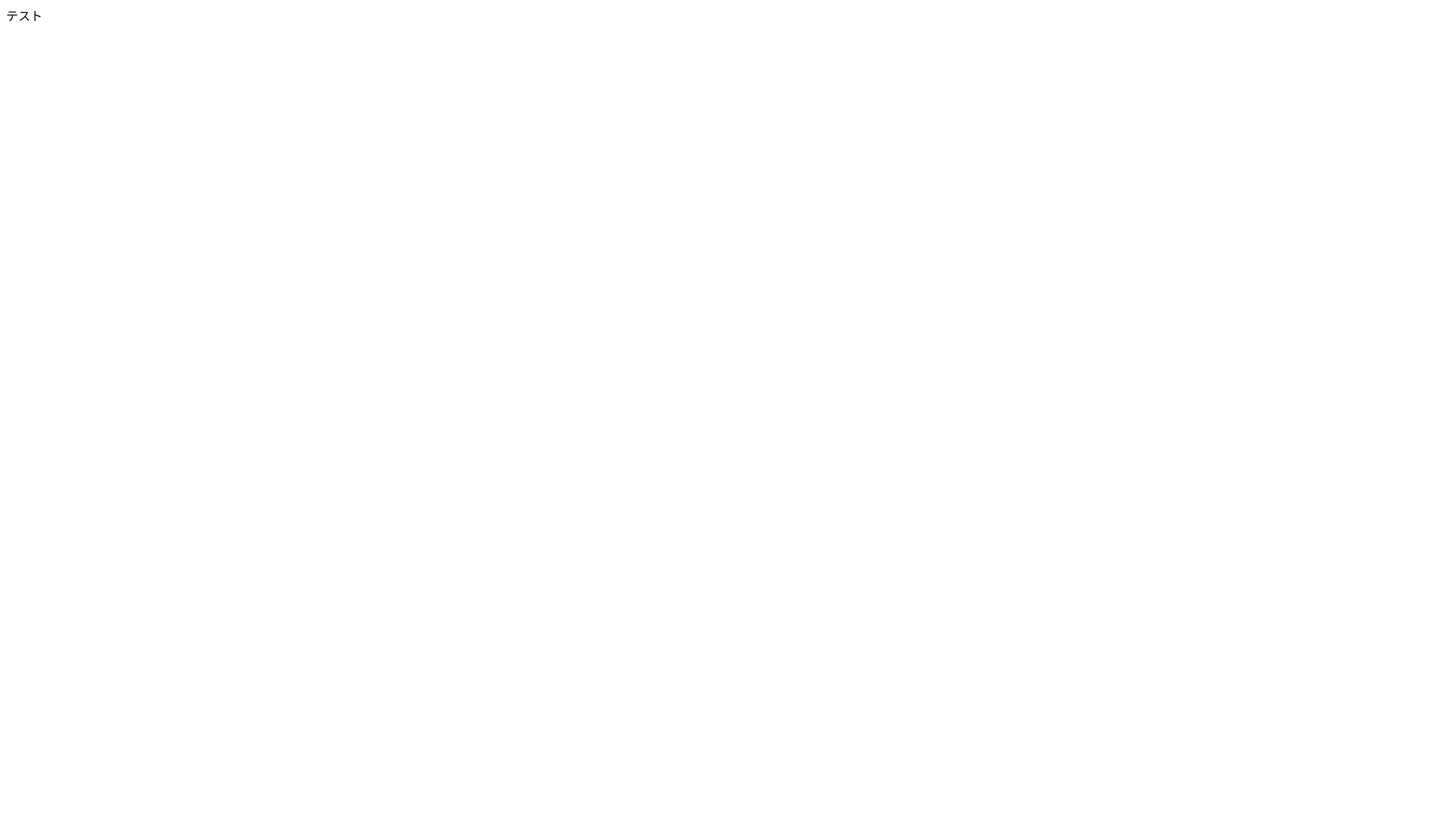
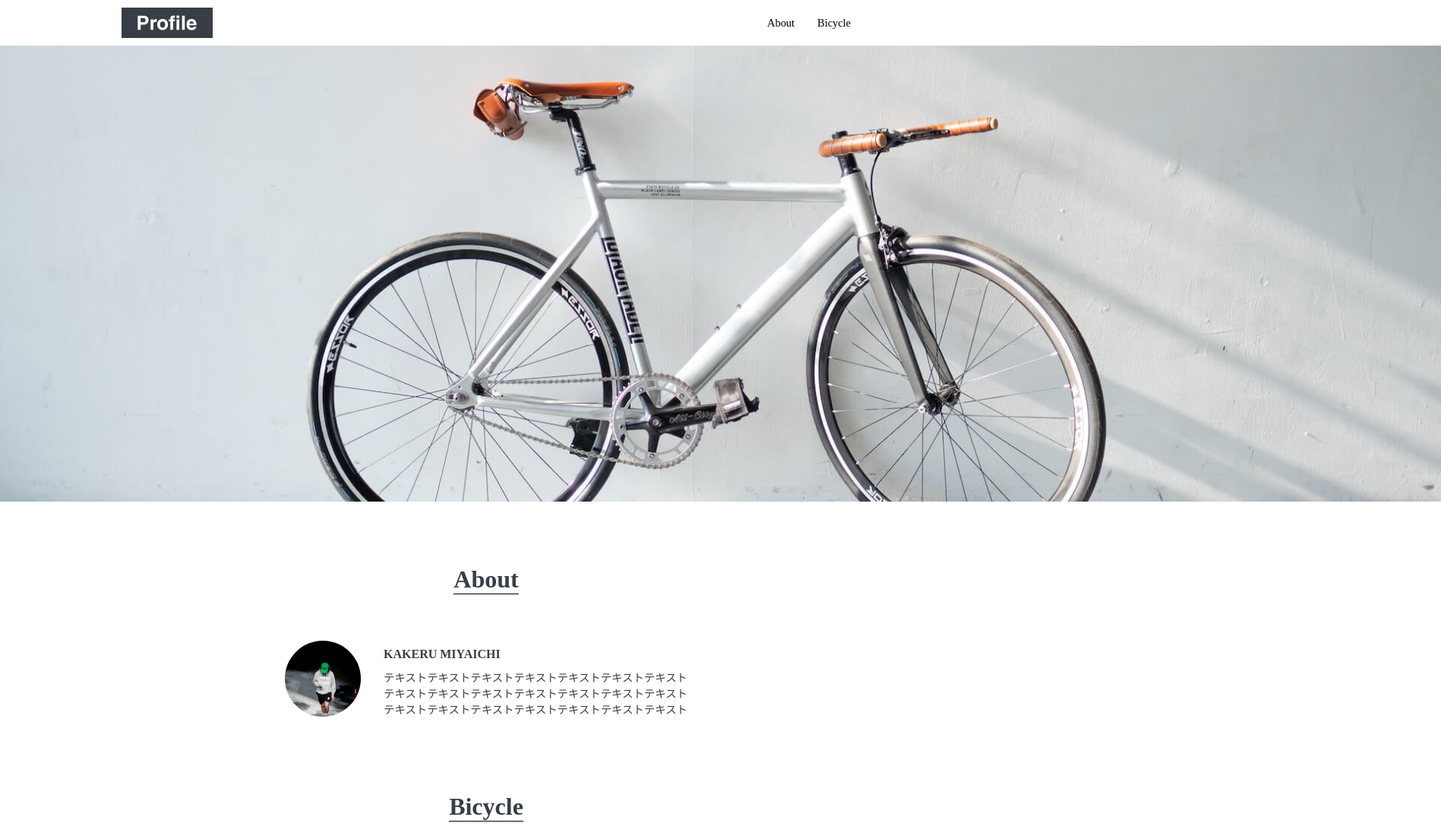
Before and after one commit to fuuki2510/html-css-basic-kadai, a plain HTML site: page kadai_018/profile/index.html in a window 1280 px wide. Shown: the top 1100 px of the page at 76% size, 1897 px wide, since content can reach past the window. Before the commit the page ends 800 px from the top, so only its background shows below. Drawn offline with Linux system fonts and the light colour scheme.

Commit message:
完成(１回目)

```diff
--- a/kadai_018/profile/index.html
+++ b/kadai_018/profile/index.html
@@ -1,4 +1,71 @@
 <!DOCTYPE html>
-<html>
-  <head>テスト</head>
+<html lang="ja">
+  <head>
+    <meta name="UTF-8">
+    <title>Profile</title>
+    <meta name="description" content="テキスト">
+    <link rel="stylesheet" href="style.css">
+  </head>
+  <body>
+  <header id="header" class="wrapper">
+    <h1 class="site-title">
+      <a href="index.html">
+        <img src="logo.svg" alt="Profile">
+      </a>
+    </h1>
+      <nav>
+        <ul>
+          <li>
+            <a href="#about">About</a>
+          </li>
+          <li>
+            <a href="#bicycle">Bicycle</a>
+          </li>
+        </ul>
+      </nav>
+  </header>
+  <main>
+    <img class="jitennsya-1" src="mainvisual.jpg" alt="自転車画像">
+
+  <section id="about" class="wrapper">
+    <h2 class="section-title">About</h2>
+    <div class="content">
+     <img src="about.jpg" alt="人物写真">
+     <div class="text">
+      <h3 class="content-title">KAKERU MIYAICHI</h3>
+      <p>テキストテキストテキストテキストテキストテキストテキスト
+        <br>
+        テキストテキストテキストテキストテキストテキストテキスト
+        <br>
+        テキストテキストテキストテキストテキストテキストテキスト
+      </p>
+     </div>
+    </div>
+  </section>
+
+  <section id="bicycle" class="wrapper">
+    <h2 class="section-title">Bicycle</h2>
+    <ul>
+      <li>
+      <img src="bicycle1.jpg" alt="テキストテキストテキスト">
+      <h3 class="content-title">タイトルタイトル</h3>
+      <p>テキストテキストテキスト</p>
+      </li>
+      <li>
+        <img class="b1" src="bicycle2.jpg" alt="テキストテキストテキスト">
+        <h3 class="content-title">タイトルタイトル</h3>
+        <p>テキストテキストテキスト</p>
+      </li>
+      <li>
+        <img src="bicycle3.jpg" alt="テキストテキストテキスト">
+        <h3 class="content-title">タイトルタイトル</h3>
+        <p>テキストテキストテキスト</p>
+      </li>
+    </ul>
+  </section>
+  </main>
+  <footer>
+    <p class="footer-1">© 2020 Profile</p>
+  </footer>
+  </body>
 </html>
--- /dev/null
+++ b/kadai_018/profile/style.css
@@ -0,0 +1,119 @@
+html {
+  -webkit-text-size-adjust: 100%;
+  font-size: 100%;
+  margin: 0;
+  padding: 0;
+}
+
+body {
+  color: #383e45;
+  font-size: 0.9rem;
+  padding: 0;
+  margin: 0;
+}
+
+#header {
+  display: flex;
+  justify-content: space-between;
+  align-items: center;
+  margin: 0 auto;
+}
+
+.wrapper {
+  max-width: 960px;
+  padding: 0 4%;
+  text-align: center;
+  margin: 0 auto 100px;
+}
+
+.site-title {
+  width: 120px;
+  line-height: 1px;
+  padding: 10px 0;
+  margin: 0;
+}
+
+header img {
+  max-width: 120px;
+  border-style: none;
+  margin: 0;
+  padding: 0;
+}
+
+ul {
+  display: flex;
+  list-style: none;
+  text-decoration: none;
+  padding: 10px 0;
+  margin: 0;
+}
+
+ul li a {
+  text-decoration: none;
+  margin-left: 30px;
+  color: black;
+}
+
+.site-title a {
+  display: block;
+}
+
+.jitennsya-1 {
+  width: 100%;
+  width: 1897px;
+  height: 600px;
+  object-fit: cover;
+  margin-bottom: 80px;
+}
+
+h2 {
+  font-size: 32px;
+  margin: 0 0 60px;
+  display: inline-block;
+  border-bottom: solid 1px black;
+}
+
+.content img {
+  border-radius: 50%;
+  width: 100px;
+  height: 100px;
+  margin-right: 30px;
+}
+
+#about .content {
+  display: flex;
+  justify-content: center;
+  align-items: center;
+  margin: 0;
+  padding: 0;
+}
+
+.text {
+  display: block;
+  text-align: left;
+
+}
+
+.content-title {
+  margin: 10px 0;
+  font-size: 1rem;
+}
+
+p {
+  margin: 0;
+  padding: 0;
+}
+
+#bicycle ul {
+  display: flex;
+  justify-content: space-between;
+}
+
+#bicycle img {
+  width: 95%;
+}
+
+.footer-1 {
+  text-align: center;
+  font-size: 0.5rem;
+}
```
Also changed, not shown: kadai_018/profile/about.jpg (added), kadai_018/profile/bicycle1.jpg (added), kadai_018/profile/bicycle2.jpg (added), kadai_018/profile/bicycle3.jpg (added), kadai_018/profile/logo (1).svg (added), kadai_018/profile/logo.svg (added), kadai_018/profile/mainvisual.jpg (added).
